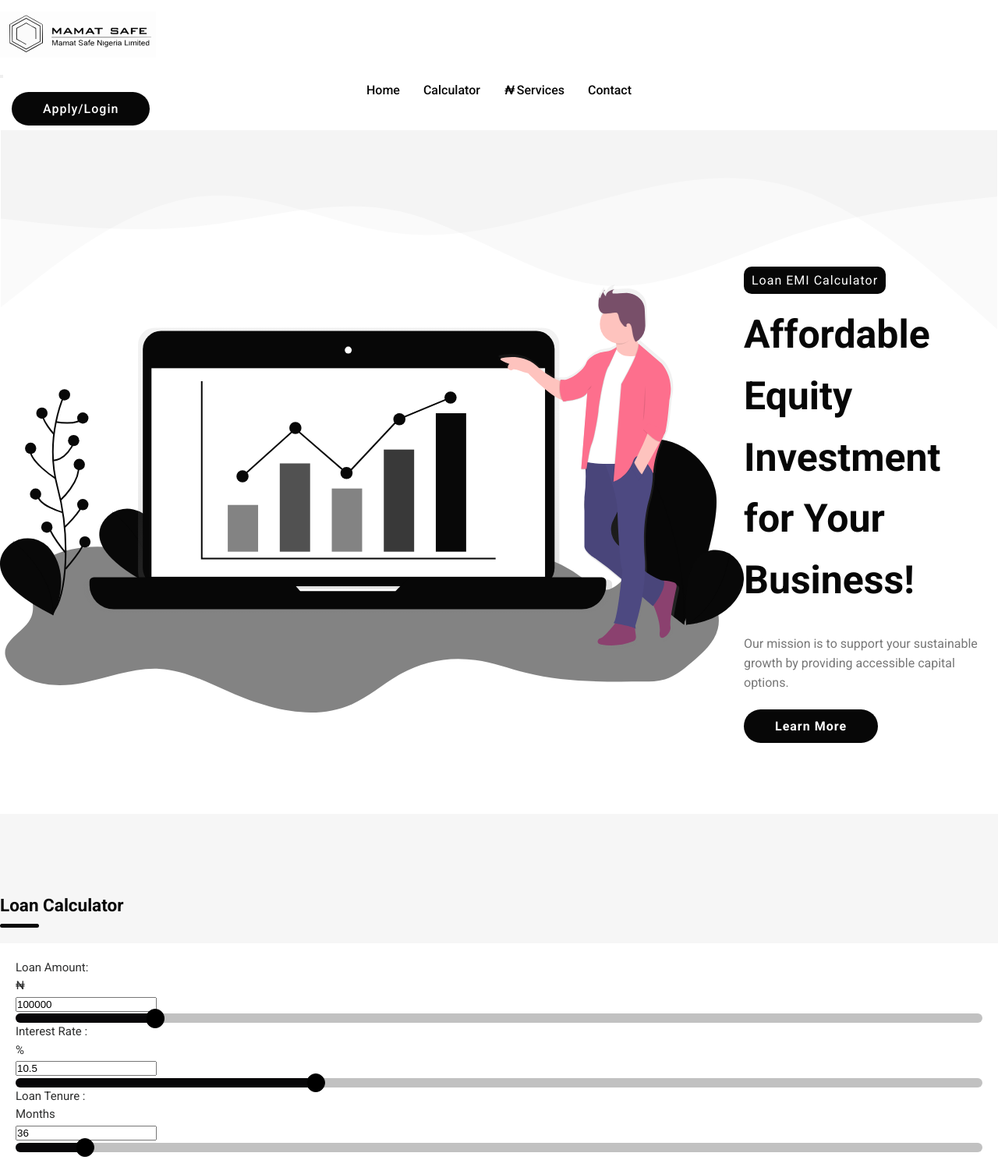
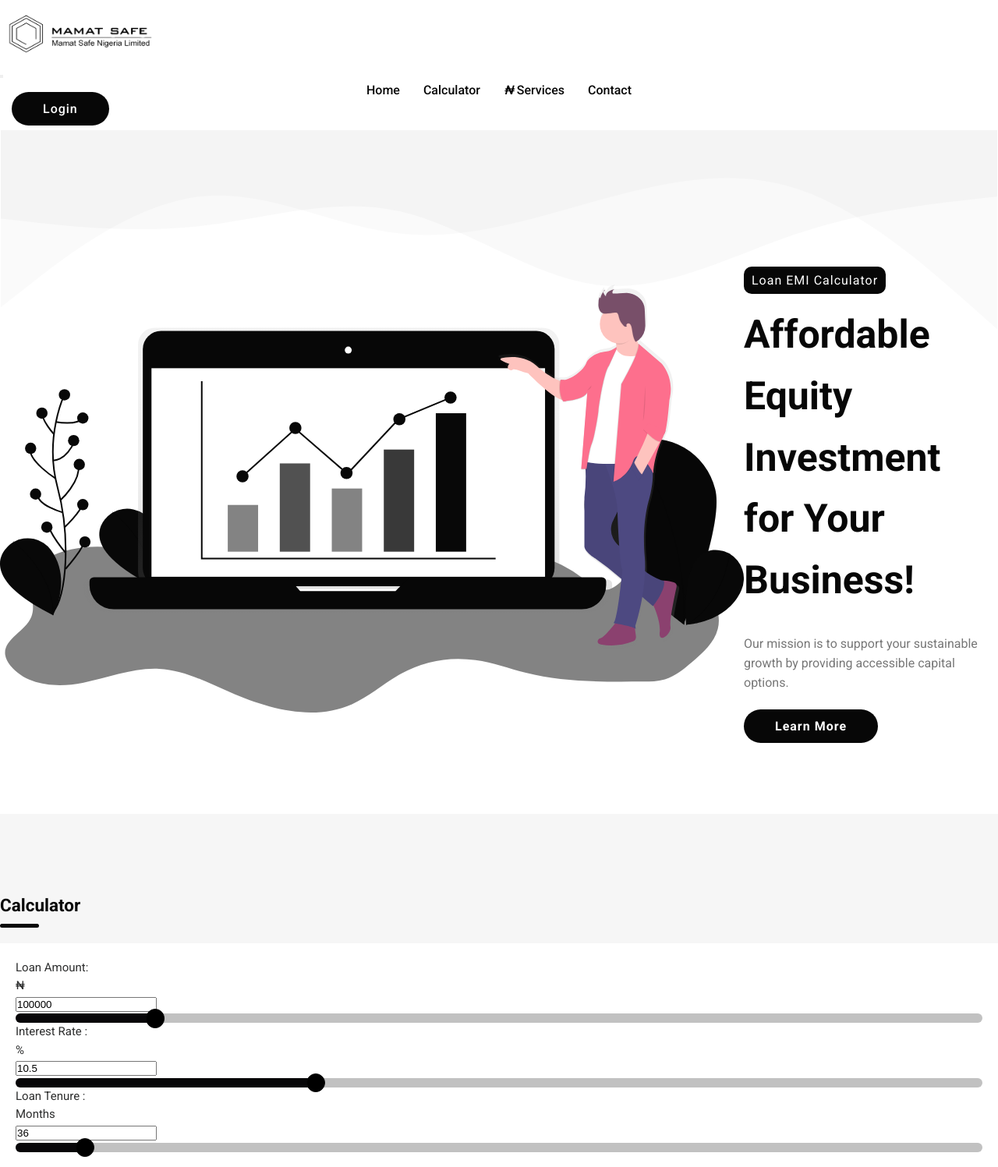
Before and after one commit to mualiyu/mamatsafe_website, a PHP site: page / in a window 1280 px wide. Shown: the top 1497 px of the page at 78% size. Run offline with PHP 8.4, Linux system fonts and the light colour scheme.

Commit message:
first commit

```diff
--- a/index.php
+++ b/index.php
@@ -6,7 +6,7 @@
   <meta http-equiv="X-UA-Compatible" content="IE=edge">
   <meta name="viewport" content="width=device-width, initial-scale=1">
   <!-- The above 3 meta tags *must* come first in the head; any other head content must come *after* these tags -->
-  <title>MAMAT SAFE | Loan App</title>
+  <title>MAMATSAFE</title>
   <!-- Plugins CSS -->
   <link href="css/plugins.css" rel="stylesheet">
   <link href="css/jquery-ui.css" rel="stylesheet">
@@ -34,7 +34,7 @@
 
       <div class="navbar-brand">
         <a class="navbar-brand-logo" href="#top">
-          <img src="images/logo.svg" style="width: 200px; height:59px;" alt="logo">
+          <img src="images/main.png" style="width: 200px; height:59px;" alt="logo">
         </a>
       </div>
       <button class="navbar-toggler" type="button" data-toggle="collapse" data-target="#navbarNav"
@@ -64,7 +64,7 @@
         </ul>
         <ul class="navbar-nav">
           <li class="nav-item">
-            <a class="nav-link learn-more-btn" href="http://portal.mamatsafe.com">Apply/Login</a>
+            <a class="nav-link learn-more-btn" href="http://portal.mamatsafe.com">Login</a>
           </li>
         </ul>
       </div>
@@ -96,7 +96,7 @@
     <div class="container">
       <div class="row">
         <div class="col-lg-12">
-          <h2 class="section-heading">Loan Calculator</h2>
+          <h2 class="section-heading">Calculator</h2>
           <!-- <p class="section-para">Lorem ipsum dolor sit amet, consectetur adipiscing elit. Maecenas odio sem, tempor
             egestas libero at, fermentum posuere quam. Vestibulum dapibus vulputate sapien. Donec pulvinar libero at ex
             tristique commodo.</p> -->
```
Also changed, not shown: index.html (+4 -4 lines), images/logo-white.png, images/logo-white1.png (added), images/logo.png, images/logo2.png (added), images/main.png (added), 1 other file.
